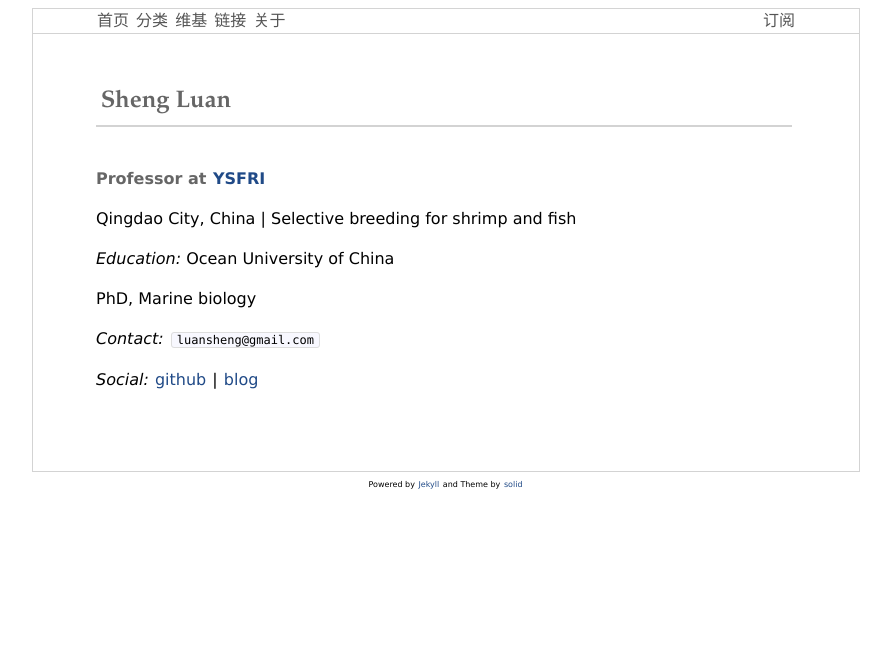
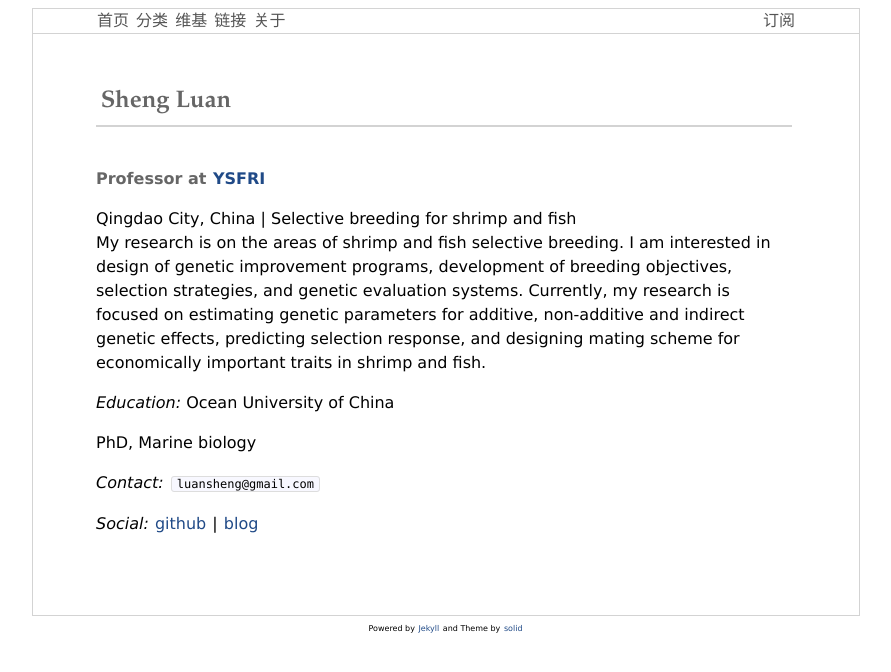
Before and after one commit to luansheng/luansheng.github.io, a Jekyll site: the page built from pages/about.md, in a window 1280 px wide. Shown: the top 672 px of the page, without its empty margins (194-1085 px from the left). Built offline with Jekyll 4.4.1, drawn with Linux system fonts in a browser that asks for light colours; some of the changed lines change nothing that is shown.

Commit message:
add research interest

```diff
--- a/pages/about.md
+++ b/pages/about.md
@@ -9,6 +9,7 @@ permalink: /about/
 **Professor at [YSFRI](http://www.ysfri.ac.cn)**
 
 Qingdao City, China \| Selective breeding for shrimp and fish
+My research is on the areas of shrimp and fish selective breeding. I am interested in design of genetic improvement programs, development of breeding objectives, selection strategies, and genetic evaluation systems. Currently, my research is focused on estimating genetic parameters for additive, non-additive and indirect genetic effects, predicting selection response, and designing mating scheme for economically important traits in shrimp and fish.
 
 *Education:* Ocean University of China
 
@@ -16,4 +17,4 @@ PhD, Marine biology
 
 *Contact:* `luansheng@gmail.com`
 
-*Social:*  [github](http://github.com/luansheng) \| [blog](http://luansheng.github.io)
+*Social:*  [github](https://github.com/luansheng) \| [blog](https://luansheng.github.io)
```
